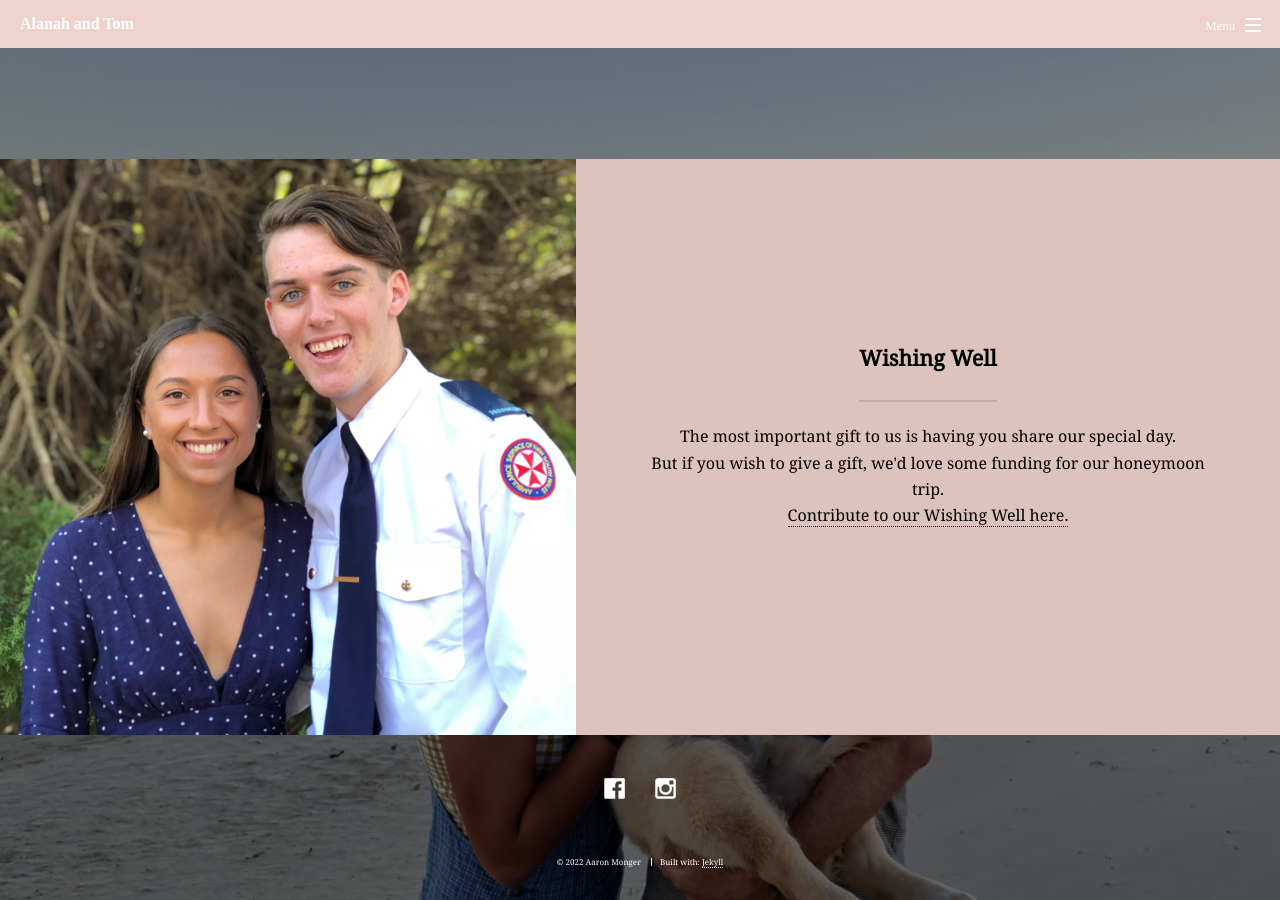
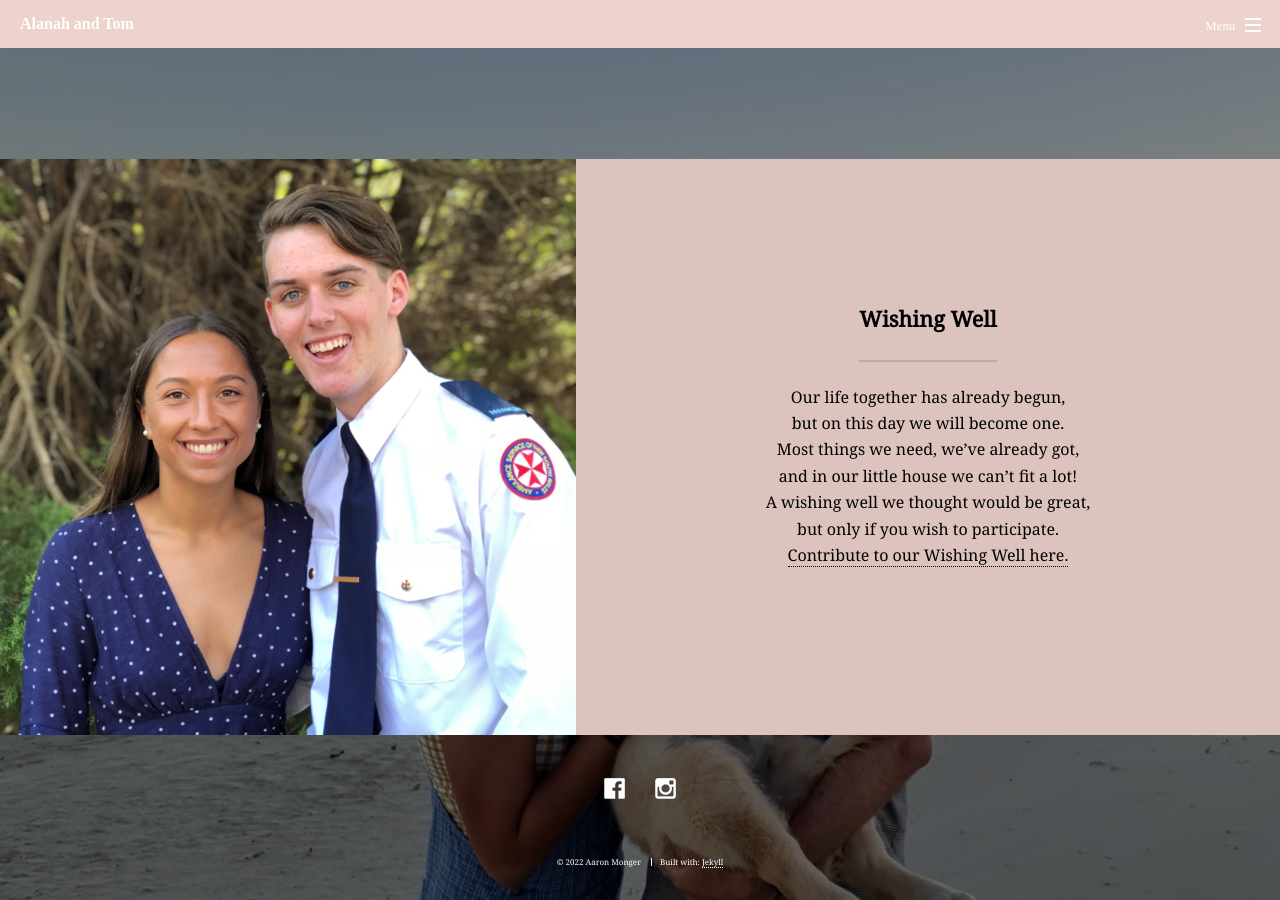
Before and after one commit to mongerrr/alanatom, a Jekyll site: the page built from index.html, in a window 1280 px wide and 900 px high, scrolled down 3933 px. Built offline with Jekyll 4.4.1, drawn with Linux system fonts in a browser that asks for light colours; some web fonts are replaced.

Commit message:
Update registry.html

```diff
--- a/_includes/sections/registry.html
+++ b/_includes/sections/registry.html
@@ -5,9 +5,13 @@
 <div class="content">
   <header class="major">
     <h2>Wishing Well</h2>
-  <p>The most important gift to us is having you share our special day.<br>
-  But if you wish to give a gift, we'd love some funding for our honeymoon trip.<br>
-  <a href="https://paypal.me/mongerrr">Contribute to our Wishing Well here.</a>
+  <p>Our life together has already begun,<br>
+but on this day we will become one.<br>
+Most things we need, we’ve already got,<br>
+and in our little house we can’t fit a lot!<br>
+A wishing well we thought would be great,<br>
+but only if you wish to participate.<br>
+  <a href="https://paypal.me/">Contribute to our Wishing Well here.</a>
 </p>
 </header>
 </div>
```
